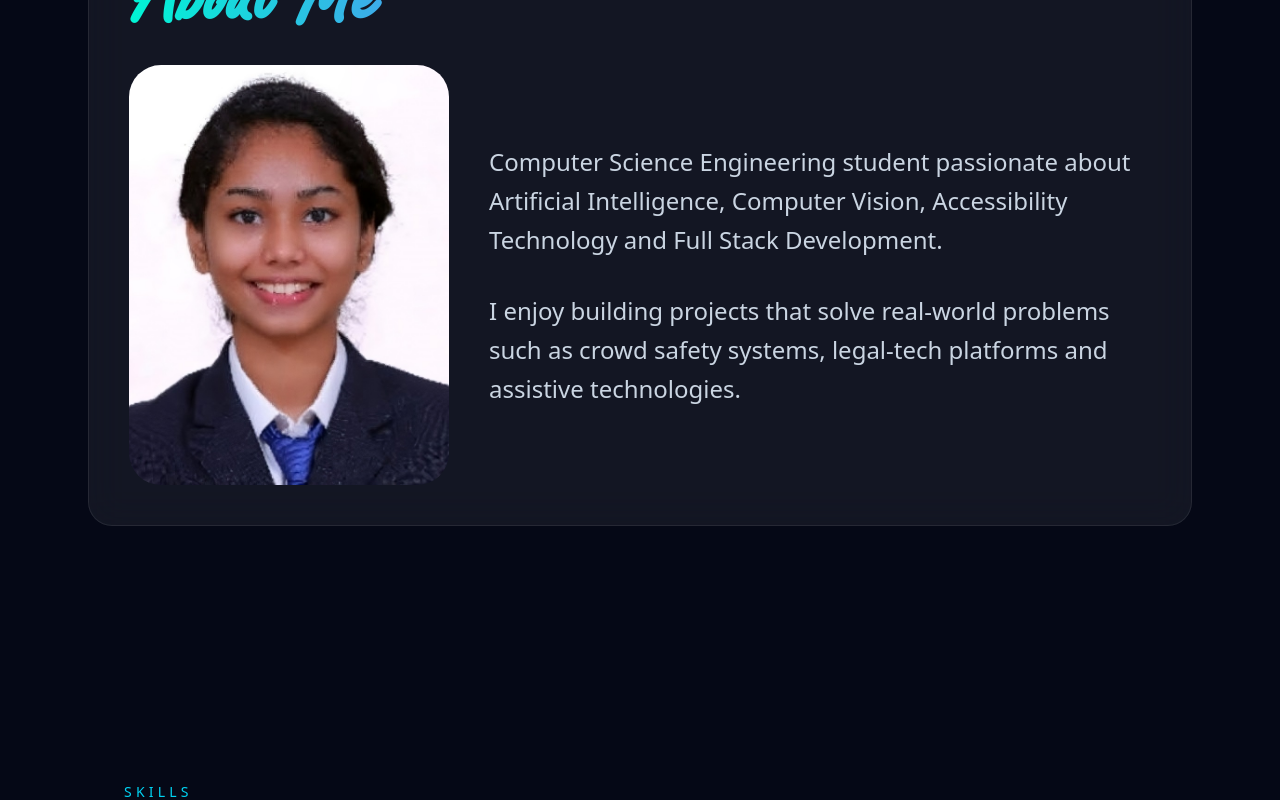
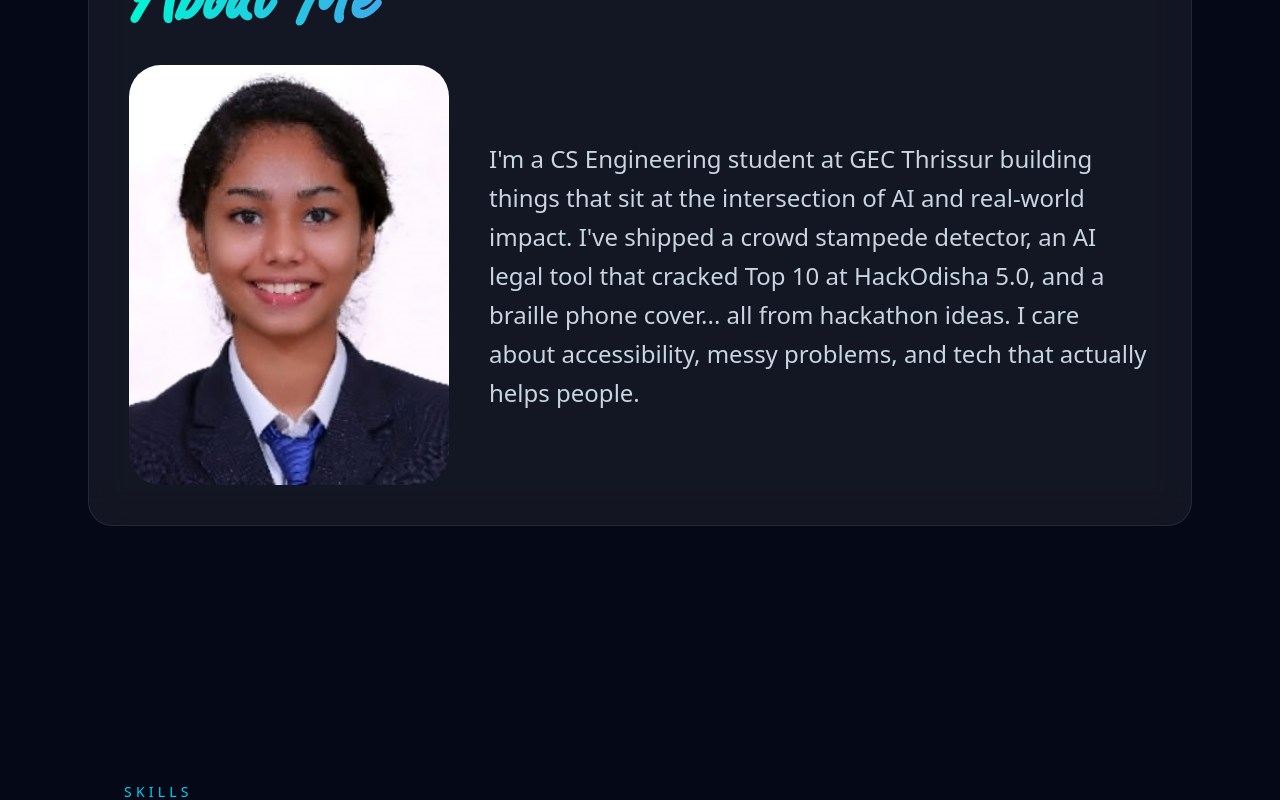
Before and after one commit to nayanashaji/portfolio-2, a Next.js app: page / in a window 1280 px wide. Shown: the part 1020-1820 px from the top of the page. Built offline with nearby package versions, Linux system fonts and the light colour scheme.

Commit message:
update: updated content

```diff
--- a/components/About.tsx
+++ b/components/About.tsx
@@ -33,15 +33,7 @@ export default function About() {
 
   <div className="max-w-2xl">
     <p className="text-2xl text-slate-300 leading-relaxed">
-      Computer Science Engineering student passionate
-      about Artificial Intelligence, Computer Vision,
-      Accessibility Technology and Full Stack Development.
-    </p>
-
-    <p className="text-2xl text-slate-300 mt-8 leading-relaxed">
-      I enjoy building projects that solve real-world
-      problems such as crowd safety systems,
-      legal-tech platforms and assistive technologies.
+      I'm a CS Engineering student at GEC Thrissur building things that sit at the intersection of AI and real-world impact. I've shipped a crowd stampede detector, an AI legal tool that cracked Top 10 at HackOdisha 5.0, and a braille phone cover... all from hackathon ideas. I care about accessibility, messy problems, and tech that actually helps people.
     </p>
   </div>
 
--- a/data/experience.ts
+++ b/data/experience.ts
@@ -7,11 +7,10 @@ export const experiences = [
 
      details: [
         "Developed responsive and user-friendly web interfaces using modern frontend technologies.",
-        "Implemented interactive UI components while following industry-standard development practices.",
+        "Implemented interactive UI components.",
         "Worked on debugging, testing and optimizing web applications to improve performance and user experience.",
-        "Collaborated with team members through version control workflows and participated in project discussions.",
-        "Applied software engineering principles to build maintainable and scalable solutions.",
-        "Gained hands-on experience with real-world development environments, deployment workflows and collaborative development."
+        "Built maintainable and scalable solutions.",
+        "Gained hands-on experience with real-world development environments, and deployment workflows."
     ],
 
     tech: [
@@ -35,7 +34,6 @@ export const experiences = [
         "Crafted technical and non-technical articles to communicate complex concepts in an accessible manner.",
         "Contributed to branding and outreach efforts that increased student participation in workshops and events.",
         "Collaborated with organizers, designers and community leads to ensure consistent messaging across platforms.",
-        "Developed content strategies for technology-focused events, helping promote innovation and student engagement.",
         "Strengthened skills in storytelling, technical communication and audience-focused content creation."
     ],
 
```
